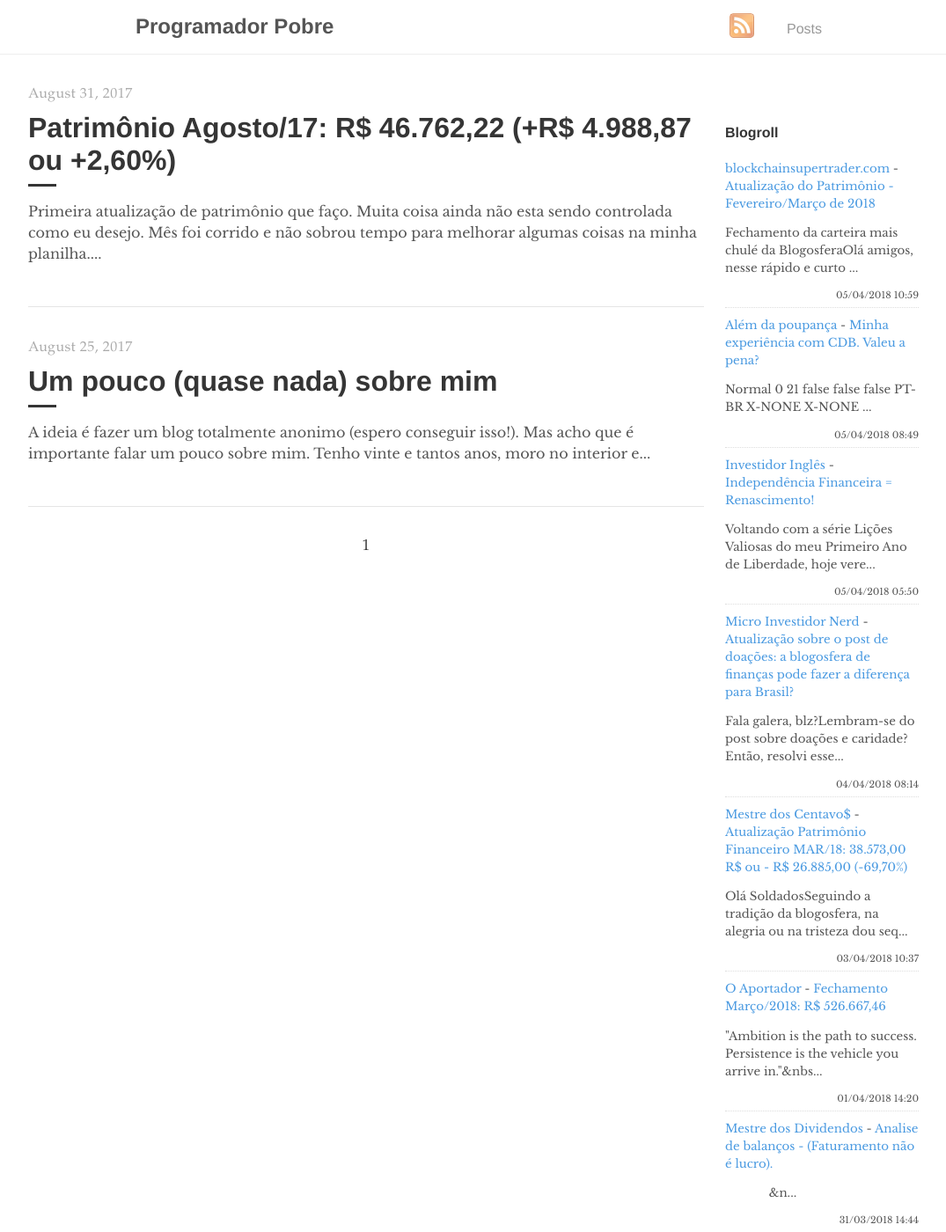
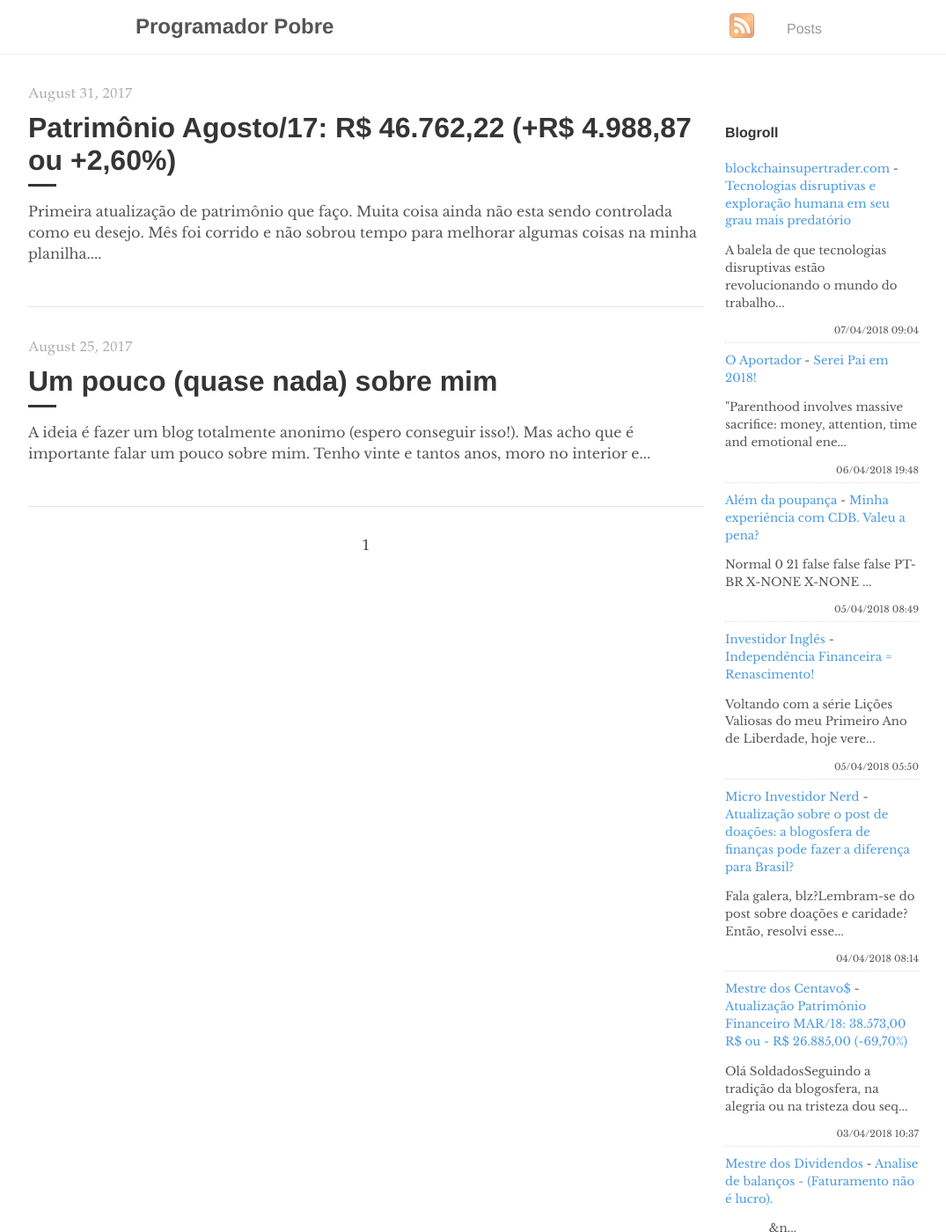
Before and after one commit to programadorpobre/programadorpobre.github.io, a Jekyll site: the page built from index.html, in a window 1280 px wide and 1400 px high. Shown: the whole window at 88% size, without its empty margins (96-1171 px from the left). Built offline with Jekyll 4.4.1, drawn with Linux system fonts in a browser that asks for light colours; the list of posts is cut into pages by our own code; comment, search, counter and statistics services are not loaded.

Commit message:
[ci skip] travis #245

```diff
--- a/_includes/feed-entries.html
+++ b/_includes/feed-entries.html
@@ -1,7 +1,12 @@
 <div class="feed-entry">
-    <a class="feed-entry-site-name" href="http://www.blockchainsupertrader.com/">blockchainsupertrader.com</a> - <a class="feed-entry-title" href="http://www.blockchainsupertrader.com/2018/04/atualizacao-do-patrimonio.html">Atualização do Patrimônio - Fevereiro/Março de 2018</a>
-    <p class="feed-entry-summary">Fechamento da carteira mais chulé da BlogosferaOlá amigos, nesse rápido e curto ...</p>
-    <time datetime="2018-04-05T10:59:00.000-03:00">05/04/2018 10:59</time>
+    <a class="feed-entry-site-name" href="http://www.blockchainsupertrader.com/">blockchainsupertrader.com</a> - <a class="feed-entry-title" href="http://www.blockchainsupertrader.com/2018/04/tecnologias-disruptivas-e-exploracao.html">Tecnologias disruptivas e exploração humana em seu grau mais predatório</a>
+    <p class="feed-entry-summary">A balela de que tecnologias disruptivas estão revolucionando o mundo do trabalho...</p>
+    <time datetime="2018-04-07T09:04:00.001-03:00">07/04/2018 09:04</time>
+</div>
+<div class="feed-entry">
+    <a class="feed-entry-site-name" href="https://oaportadorfinanceiro.blogspot.com/">O Aportador</a> - <a class="feed-entry-title" href="https://oaportadorfinanceiro.blogspot.com/2018/04/serei-pai-em-2018.html">Serei Pai em 2018!</a>
+    <p class="feed-entry-summary">"Parenthood involves massive sacrifice: money, attention, time and emotional ene...</p>
+    <time datetime="2018-04-06T19:48:00.003-03:00">06/04/2018 19:48</time>
 </div>
 <div class="feed-entry">
     <a class="feed-entry-site-name" href="https://alemdapoupanca.blogspot.com/">Além da poupança</a> - <a class="feed-entry-title" href="https://alemdapoupanca.blogspot.com/2018/04/minha-experiencia-com-cdb-valeu-pena.html">Minha experiência com CDB. Valeu a pena?</a>
@@ -24,11 +29,6 @@
     <time datetime="2018-04-03T10:37:00.000-07:00">03/04/2018 10:37</time>
 </div>
 <div class="feed-entry">
-    <a class="feed-entry-site-name" href="https://oaportadorfinanceiro.blogspot.com/">O Aportador</a> - <a class="feed-entry-title" href="https://oaportadorfinanceiro.blogspot.com/2018/04/fechamento-marco2018-r-52666746.html">Fechamento Março/2018: R$ 526.667,46</a>
-    <p class="feed-entry-summary">"Ambition is the path to success. Persistence is the vehicle you arrive in."&nbs...</p>
-    <time datetime="2018-04-01T14:20:00.003-03:00">01/04/2018 14:20</time>
-</div>
-<div class="feed-entry">
     <a class="feed-entry-site-name" href="https://mestredosdividendos.blogspot.com/">Mestre dos Dividendos</a> - <a class="feed-entry-title" href="https://mestredosdividendos.blogspot.com/2018/03/analise-de-balancos-faturamento-nao-e.html">Analise de balanços -  (Faturamento não é lucro).</a>
     <p class="feed-entry-summary">&nbsp;&nbsp;&nbsp;&nbsp;&nbsp;&nbsp;&nbsp;&nbsp;&nbsp;&nbsp;&nbsp;&nbsp;&nbsp;&n...</p>
     <time datetime="2018-03-31T14:44:00.001-07:00">31/03/2018 14:44</time>
```
